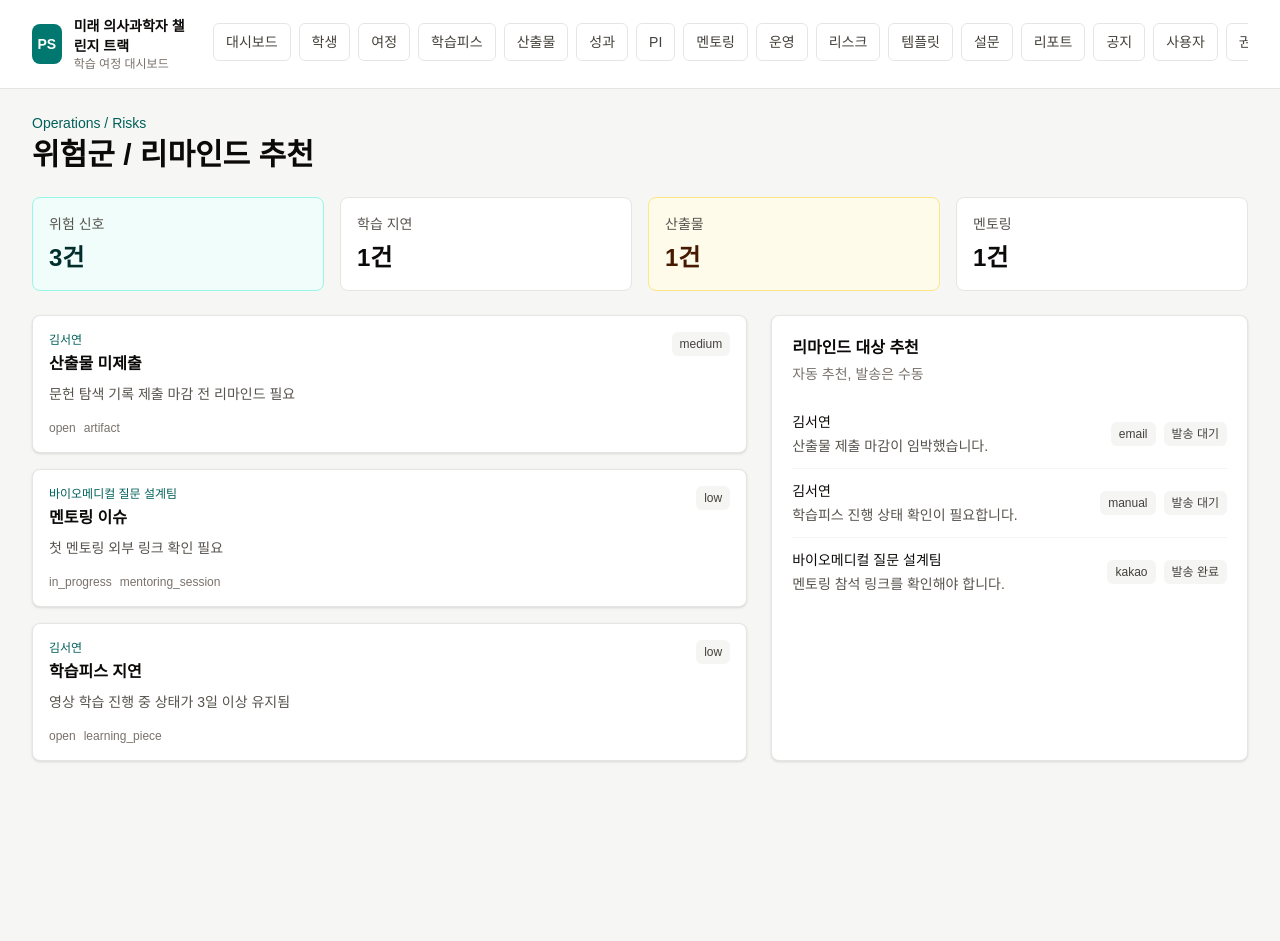
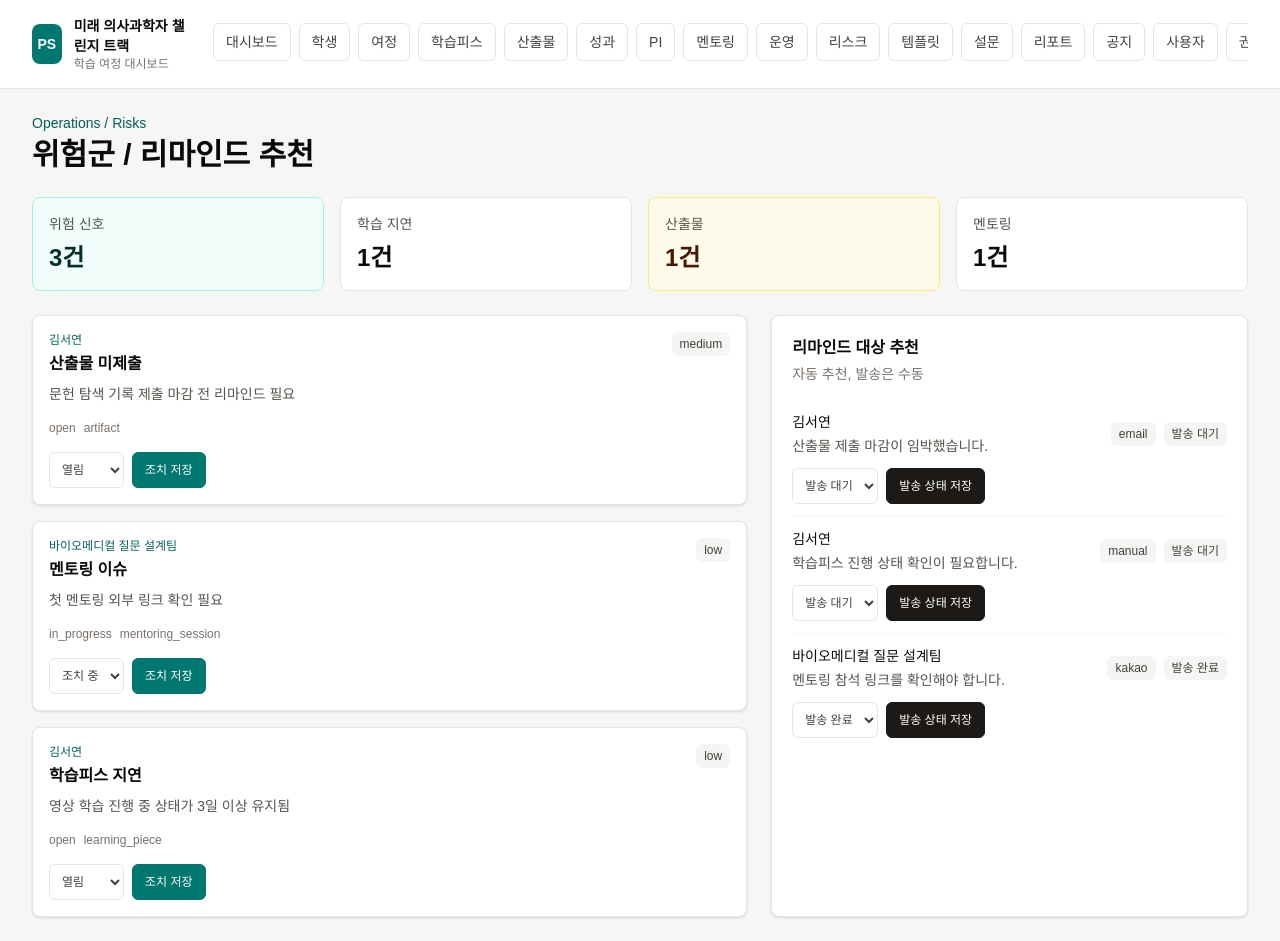
Before and after one commit to shjee7179-dot/ps-track-dashboard, a Next.js app: page /operations/risks in a window 1280 px wide. Before the commit the page ends 800 px from the top, so only its background shows below. Built offline with nearby package versions, Linux system fonts and the light colour scheme.

Commit message:
Add risk and reminder server actions
Add risk and reminder server actions

```diff
--- /dev/null
+++ b/src/app/operations/risks/actions.ts
@@ -0,0 +1,93 @@
+"use server";
+
+import { revalidatePath } from "next/cache";
+import { redirect } from "next/navigation";
+import { mockRepositories } from "@/lib/mock-repositories";
+import { mockSessionProvider } from "@/lib/session";
+import type { ReminderCandidate, RiskSignal } from "@/lib/types";
+
+const riskStatuses: RiskSignal["actionStatus"][] = ["open", "in_progress", "resolved"];
+const reminderStatuses: ReminderCandidate["sendStatus"][] = ["pending", "sent", "skipped"];
+
+function isRiskStatus(value: FormDataEntryValue | null): value is RiskSignal["actionStatus"] {
+  return typeof value === "string" && riskStatuses.includes(value as RiskSignal["actionStatus"]);
+}
+
+function isReminderStatus(value: FormDataEntryValue | null): value is ReminderCandidate["sendStatus"] {
+  return typeof value === "string" && reminderStatuses.includes(value as ReminderCandidate["sendStatus"]);
+}
+
+function buildRedirectPath(update: string, auditLogId?: string) {
+  const params = new URLSearchParams({ update });
+  if (auditLogId) params.set("audit", auditLogId);
+  return `/operations/risks?${params.toString()}`;
+}
+
+export async function updateRiskStatusAction(formData: FormData) {
+  const riskSignalId = formData.get("riskSignalId");
+  const nextStatus = formData.get("nextStatus");
+  const roleParam = formData.get("role");
+
+  if (typeof riskSignalId !== "string" || !isRiskStatus(nextStatus)) {
+    redirect(buildRedirectPath("invalid"));
+  }
+
+  const risks = await mockRepositories.operations.listRiskSignals();
+  const risk = risks.find((item) => item.id === riskSignalId);
+  if (!risk) {
+    redirect(buildRedirectPath("missing"));
+  }
+
+  const session = await mockSessionProvider.requireSession({
+    roleParam: typeof roleParam === "string" ? roleParam : undefined,
+  });
+  const decision = await mockSessionProvider.canAccess(session, {
+    scopeType: risk.targetType,
+    scopeId: risk.targetId,
+    action: "update",
+  });
+
+  if (!decision.allowed) {
+    redirect(buildRedirectPath("denied"));
+  }
+
+  const result = await mockRepositories.operations.updateRiskSignalStatus(risk.id, nextStatus);
+  revalidatePath("/operations/risks");
+  redirect(buildRedirectPath("risk-saved", result.auditLogId ?? "mock"));
+}
+
+export async function updateReminderStatusAction(formData: FormData) {
+  const reminderId = formData.get("reminderId");
+  const nextStatus = formData.get("nextStatus");
+  const roleParam = formData.get("role");
+
+  if (typeof reminderId !== "string" || !isReminderStatus(nextStatus)) {
+    redirect(buildRedirectPath("invalid"));
+  }
+
+  const reminders = await mockRepositories.operations.listReminderCandidates();
+  const reminder = reminders.find((item) => item.id === reminderId);
+  if (!reminder) {
+    redirect(buildRedirectPath("missing"));
+  }
+
+  const session = await mockSessionProvider.requireSession({
+    roleParam: typeof roleParam === "string" ? roleParam : undefined,
+  });
+  const decision = await mockSessionProvider.canAccess(session, {
+    scopeType: reminder.targetType,
+    scopeId: reminder.targetId,
+    action: "update",
+  });
+
+  if (!decision.allowed) {
+    redirect(buildRedirectPath("denied"));
+  }
+
+  const result = await mockRepositories.operations.updateReminderSendStatus(
+    reminder.id,
+    nextStatus,
+  );
+  revalidatePath("/operations/risks");
+  redirect(buildRedirectPath("reminder-saved", result.auditLogId ?? "mock"));
+}
--- a/src/app/operations/risks/page.tsx
+++ b/src/app/operations/risks/page.tsx
@@ -1,9 +1,42 @@
 import { AppShell } from "@/components/app-shell";
-import { RiskCard, ReminderRow } from "@/components/operations";
-import { Card, Stat } from "@/components/ui";
-import { reminderCandidates, riskSignals } from "@/lib/domain";
+import { Card, Stat, StatusBadge } from "@/components/ui";
+import { updateReminderStatusAction, updateRiskStatusAction } from "@/app/operations/risks/actions";
+import {
+  getReminderStatusLabel,
+  getRiskTargetName,
+  getRiskTypeLabel,
+  reminderCandidates,
+  riskSignals,
+} from "@/lib/domain";
 
-export default function RisksPage() {
+const riskStatusOptions = [
+  { value: "open", label: "열림" },
+  { value: "in_progress", label: "조치 중" },
+  { value: "resolved", label: "해결" },
+];
+
+const reminderStatusOptions = [
+  { value: "pending", label: "발송 대기" },
+  { value: "sent", label: "발송 완료" },
+  { value: "skipped", label: "보류" },
+];
+
+const updateMessages: Record<string, string> = {
+  "risk-saved": "위험 신호 조치 상태가 mock repository를 통해 접수되었습니다.",
+  "reminder-saved": "리마인드 발송 상태가 mock repository를 통해 접수되었습니다.",
+  denied: "현재 역할/scope에서는 이 운영 조치를 수행할 수 없습니다.",
+  invalid: "조치 요청 값이 올바르지 않습니다.",
+  missing: "조치 대상 레코드를 찾을 수 없습니다.",
+};
+
+export default async function RisksPage({
+  searchParams,
+}: {
+  searchParams: Promise<{ role?: string; update?: string; audit?: string }>;
+}) {
+  const query = await searchParams;
+  const updateMessage = query.update ? updateMessages[query.update] : undefined;
+
   return (
     <AppShell title="위험군 / 리마인드 추천" eyebrow="Operations / Risks">
       <div className="mb-6 grid gap-4 sm:grid-cols-4">
@@ -22,15 +55,89 @@ export default function RisksPage() {
           value={`${riskSignals.filter((risk) => risk.riskType === "mentoring_issue").length}건`}
         />
       </div>
+
+      {updateMessage ? (
+        <div className="mb-4 rounded-md border border-stone-200 bg-white px-4 py-3 text-sm text-stone-700">
+          {updateMessage}
+          {query.audit ? <span className="ml-2 text-stone-500">audit: {query.audit}</span> : null}
+        </div>
+      ) : null}
+
       <div className="grid gap-6 lg:grid-cols-[1.2fr_0.8fr]">
         <section className="space-y-4">
           {riskSignals.map((risk) => (
-            <RiskCard key={risk.id} risk={risk} />
+            <article key={risk.id} className="rounded-lg border border-stone-200 bg-white p-4 shadow-sm">
+              <div className="flex flex-col gap-3 sm:flex-row sm:items-start sm:justify-between">
+                <div>
+                  <p className="text-xs font-medium text-teal-800">{getRiskTargetName(risk)}</p>
+                  <h2 className="mt-1 text-base font-semibold text-stone-950">
+                    {getRiskTypeLabel(risk.riskType)}
+                  </h2>
+                  <p className="mt-2 text-sm text-stone-600">{risk.actionNote}</p>
+                </div>
+                <StatusBadge>{risk.severity}</StatusBadge>
+              </div>
+              <div className="mt-4 flex flex-wrap gap-2 text-xs text-stone-500">
+                <span>{risk.actionStatus}</span>
+                <span>{risk.relatedObjectType}</span>
+              </div>
+              <form action={updateRiskStatusAction} className="mt-4 flex flex-wrap gap-2">
+                <input type="hidden" name="riskSignalId" value={risk.id} />
+                <input type="hidden" name="role" value={query.role ?? "operator"} />
+                <select
+                  name="nextStatus"
+                  defaultValue={risk.actionStatus}
+                  className="h-9 rounded-md border border-stone-200 bg-white px-2 text-xs text-stone-700"
+                >
+                  {riskStatusOptions.map((option) => (
+                    <option key={option.value} value={option.value}>
+                      {option.label}
+                    </option>
+                  ))}
+                </select>
+                <button
+                  type="submit"
+                  className="h-9 rounded-md border border-teal-700 bg-teal-700 px-3 text-xs font-medium text-white"
+                >
+                  조치 저장
+                </button>
+              </form>
+            </article>
           ))}
         </section>
         <Card title="리마인드 대상 추천" subtitle="자동 추천, 발송은 수동">
           {reminderCandidates.map((reminder) => (
-            <ReminderRow key={reminder.id} reminder={reminder} />
+            <div key={reminder.id} className="border-b border-stone-100 py-3 text-sm last:border-0">
+              <div className="grid gap-2 sm:grid-cols-[1fr_auto_auto] sm:items-center">
+                <div>
+                  <p className="font-medium text-stone-950">{getRiskTargetName(reminder)}</p>
+                  <p className="mt-1 text-stone-600">{reminder.reason}</p>
+                </div>
+                <StatusBadge>{reminder.channel}</StatusBadge>
+                <StatusBadge>{getReminderStatusLabel(reminder.sendStatus)}</StatusBadge>
+              </div>
+              <form action={updateReminderStatusAction} className="mt-3 flex flex-wrap gap-2">
+                <input type="hidden" name="reminderId" value={reminder.id} />
+                <input type="hidden" name="role" value={query.role ?? "operator"} />
+                <select
+                  name="nextStatus"
+                  defaultValue={reminder.sendStatus}
+                  className="h-9 rounded-md border border-stone-200 bg-white px-2 text-xs text-stone-700"
+                >
+                  {reminderStatusOptions.map((option) => (
+                    <option key={option.value} value={option.value}>
+                      {option.label}
+                    </option>
+                  ))}
+                </select>
+                <button
+                  type="submit"
+                  className="h-9 rounded-md border border-stone-900 bg-stone-900 px-3 text-xs font-medium text-white"
+                >
+                  발송 상태 저장
+                </button>
+              </form>
+            </div>
           ))}
         </Card>
       </div>
--- a/src/lib/mock-repositories.ts
+++ b/src/lib/mock-repositories.ts
@@ -31,6 +31,7 @@ import type {
   EvaluationItemScore,
   Feedback,
   MentoringSession,
+  ReminderCandidate,
   RiskSignal,
   StudentLearningPieceStatus,
   Submission,
@@ -287,6 +288,21 @@ export const mockRepositories: AppRepositories = {
       };
       return withAudit(updated);
     },
+    async updateReminderSendStatus(reminderId, status) {
+      const existing = reminderCandidates.find((reminder) => reminder.id === reminderId);
+      const updated: ReminderCandidate = {
+        id: reminderId,
+        riskSignalId: existing?.riskSignalId ?? "risk-001",
+        targetType: existing?.targetType ?? "student",
+        targetId: existing?.targetId ?? "student-001",
+        reason: existing?.reason ?? "mock repository reminder update",
+        channel: existing?.channel ?? "manual",
+        sendStatus: status,
+        recommendedAt: existing?.recommendedAt ?? today(),
+        sentAt: status === "sent" ? today() : existing?.sentAt,
+      };
+      return withAudit(updated);
+    },
   },
   surveys: {
     async listSurveys(query) {
--- a/src/lib/repository-contracts.ts
+++ b/src/lib/repository-contracts.ts
@@ -121,6 +121,10 @@ export type OperationsRepository = {
     riskSignalId: string,
     status: RiskSignal["actionStatus"],
   ): RepositoryResult<MutationResult<RiskSignal>>;
+  updateReminderSendStatus(
+    reminderId: string,
+    status: ReminderCandidate["sendStatus"],
+  ): RepositoryResult<MutationResult<ReminderCandidate>>;
 };
 
 export type SurveyRepository = {
```
Also changed, not shown: 3 other files (tests, documents, lock files or other folders).
